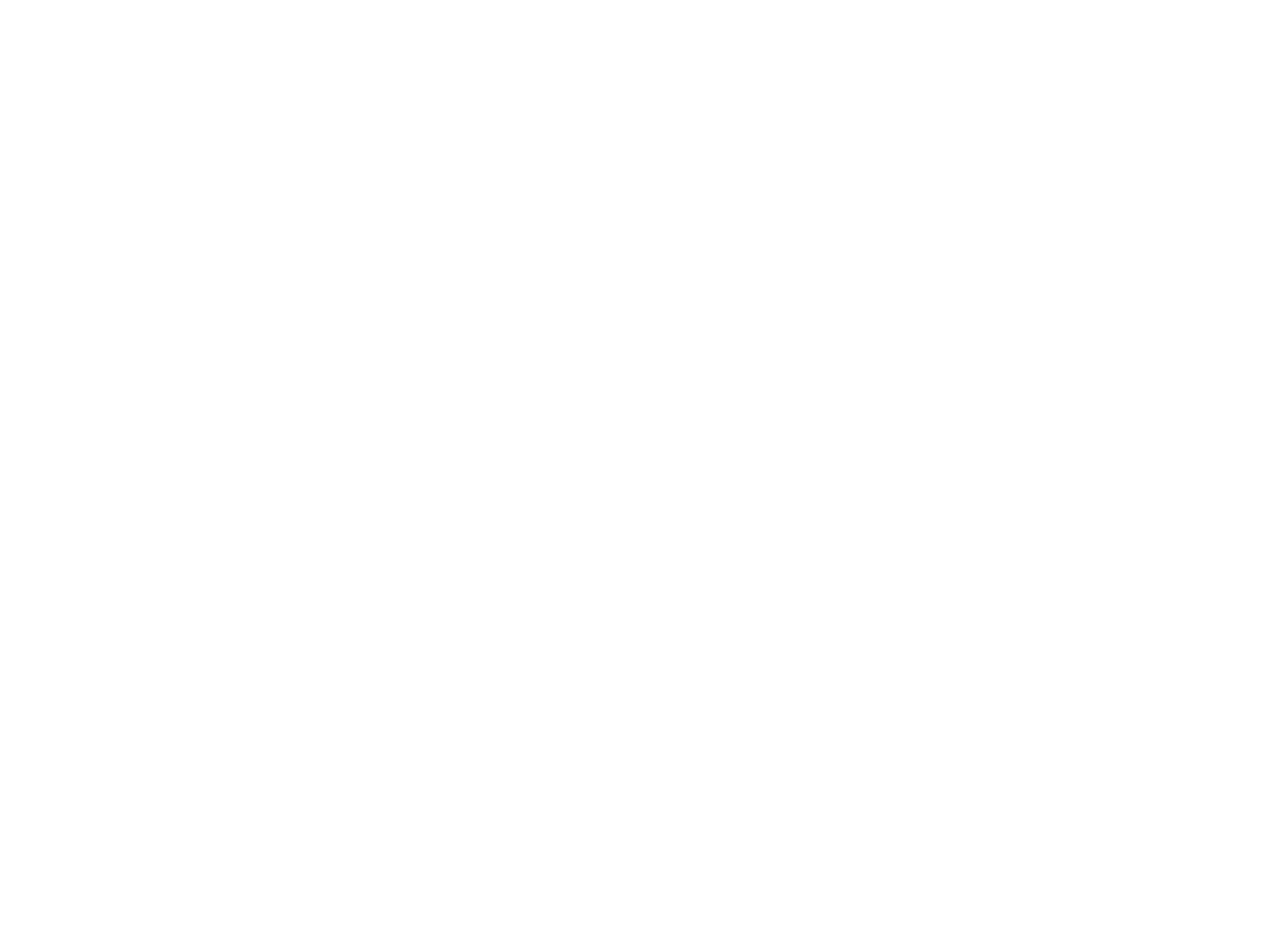
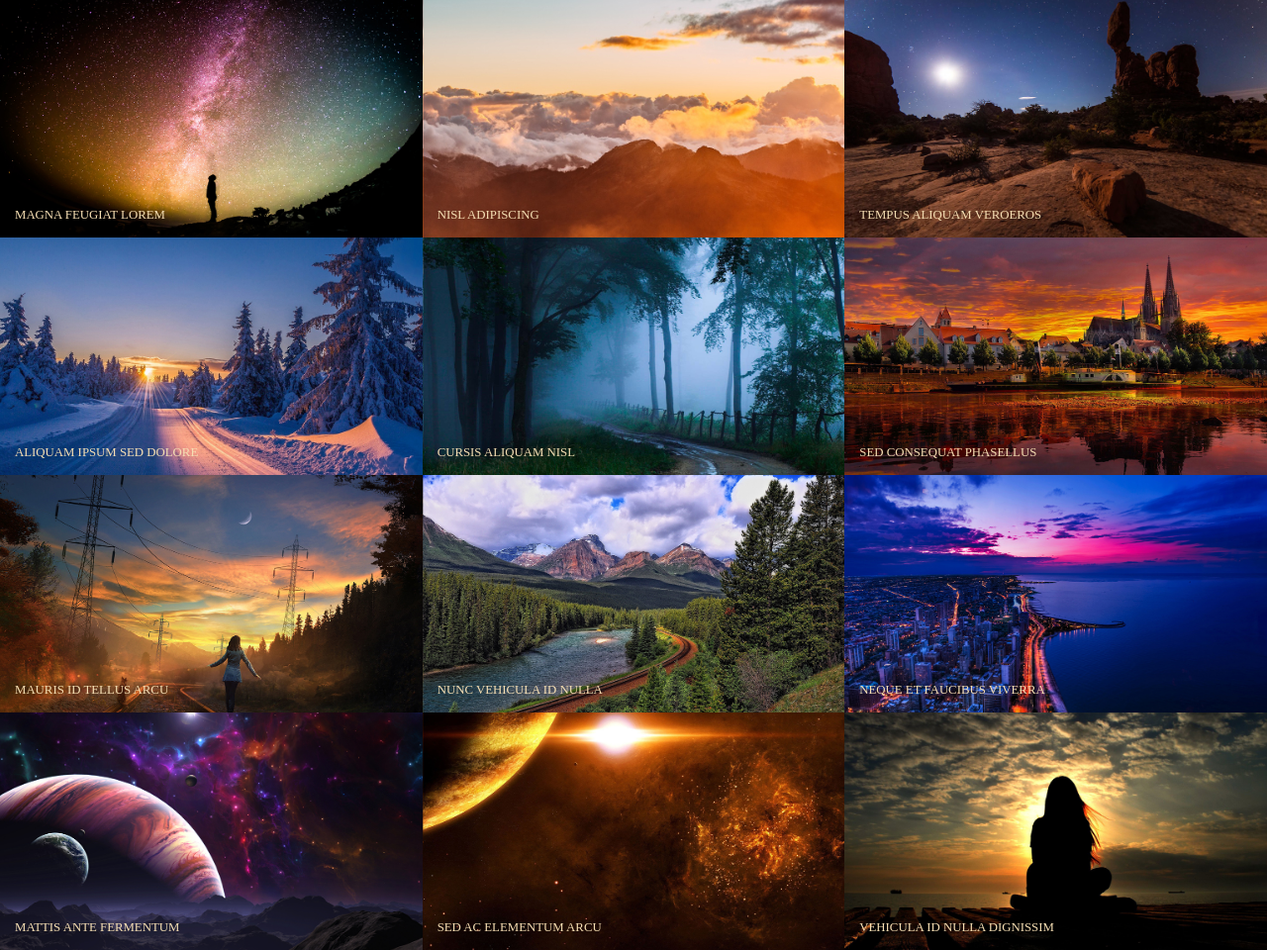
Before and after one commit to kerios1986/HW_Stasyuk_FEB, a plain HTML site: page HW-12/index.html in a window 1280 px wide. Shown: the whole page at 99% size. Before the commit the page ends 800 px from the top, so only its background shows below. Drawn offline with Linux system fonts and the light colour scheme.

Commit message:
HW-12. Gallery finished

```diff
--- a/HW-12/index.html
+++ b/HW-12/index.html
@@ -6,21 +6,84 @@
     <meta name="viewport" content="width=device-width, initial-scale=1.0">
     <title> Home Work Sergey Stasyuk</title>
     <link rel="stylesheet" href="./main.css">
+    <script> </script>
 </head>
 <body>
 
+    <script src="https://kit.fontawesome.com/f715358e6a.js" crossorigin="anonymous"></script>
+
     <div class="gallery">
 
-        <div>
-
+        <div class="pfoto">
+            <div>
+                <div class="text">MAGNA FEUGIAT LOREM</div>
+            </div>
         </div>
 
-        <div>
-
+        <div class="pfoto">
+            <div>
+                <div class="text">NISL ADIPISCING</div>
+            </div>
         </div>
 
-        <div>
+        <div class="pfoto">
+            <div>
+                <div class="text">TEMPUS ALIQUAM VEROEROS</div>
+            </div>
+        </div>
 
+        <div class="pfoto">
+            <div>
+                <div class="text">ALIQUAM IPSUM SED DOLORE</div>
+            </div>
+        </div>
+
+        <div class="pfoto">
+            <div>
+                <div class="text">CURSIS ALIQUAM NISL</div>
+            </div>
+        </div>
+
+        <div class="pfoto">
+            <div>
+                <div class="text">SED CONSEQUAT PHASELLUS</div>
+            </div>
+        </div>
+
+        <div class="pfoto">
+            <div>
+                <div class="text">MAURIS ID TELLUS ARCU</div>
+            </div>
+        </div>
+
+        <div class="pfoto">
+            <div>
+                <div class="text">NUNC VEHICULA ID NULLA</div>
+            </div>
+        </div>
+
+        <div class="pfoto">
+            <div>
+                <div class="text">NEQUE ET FAUCIBUS VIVERRA</div>
+            </div>
+        </div>
+
+        <div class="pfoto">
+            <div>
+                <div class="text">MATTIS ANTE FERMENTUM</div>
+            </div>
+        </div>
+
+        <div class="pfoto">
+            <div>
+                <div class="text">SED AC ELEMENTUM ARCU</div>
+            </div>
+        </div>
+
+        <div class="pfoto">
+            <div>
+                <div class="text">VEHICULA ID NULLA DIGNISSIM</div>
+            </div>
         </div>
 
     </div>
--- a/HW-12/main.scss
+++ b/HW-12/main.scss
@@ -5,3 +5,79 @@
 body {
     margin: 0px;
 }
+
+.gallery {
+    display: flex;
+    flex-direction: row;
+    justify-content: flex-start;
+    align-items: flex-start;
+    flex-wrap: wrap;
+    width: 100%;
+
+    > div:nth-child(1) {
+        background-image: url(./img/01.jpg);
+    }
+
+    > div:nth-child(2) {
+        background-image: url(./img/02.jpg);
+    }
+
+    > div:nth-child(3) {
+        background-image: url(./img/03.jpg);
+    }
+
+    > div:nth-child(4) {
+        background-image: url(./img/04.jpg);
+    }
+
+    > div:nth-child(5) {
+        background-image: url(./img/05.jpg);
+    }
+
+    > div:nth-child(6) {
+        background-image: url(./img/06.jpg);
+    }
+
+    > div:nth-child(7) {
+        background-image: url(./img/07.jpg);
+    }
+
+    > div:nth-child(8) {
+        background-image: url(./img/08.jpg);
+    }
+
+    > div:nth-child(9) {
+        background-image: url(./img/09.jpg);
+    }
+
+    > div:nth-child(10) {
+        background-image: url(./img/10.jpg);
+    }
+
+    > div:nth-child(11) {
+        background-image: url(./img/11.jpg);
+    }
+
+    > div:nth-child(12) {
+        background-image: url(./img/12.jpg);
+    }
+}
+
+.pfoto {
+    flex-basis: calc(100% / 3);
+    aspect-ratio: 16 / 9;
+    display: flex;
+    flex-direction: row;
+    justify-content: flex-start;
+    align-items: flex-end;
+    background-position: center;
+    background-size: cover;
+}
+
+.text {
+    font-size: 0.8em;
+    margin: 0 0 15px 15px;
+    color: wheat;
+    background-image: none;
+    background-color: none;
+}
```
Also changed, not shown: HW-12/img/01.jpg (added), HW-12/img/02.jpg (added), HW-12/img/03.jpg (added), HW-12/img/04.jpg (added), HW-12/img/05.jpg (added), HW-12/img/06.jpg (added), HW-12/img/07.jpg (added), HW-12/img/08.jpg (added), HW-12/img/09.jpg (added), HW-12/img/10.jpg (added), HW-12/img/11.jpg (added), HW-12/img/12.jpg (added), HW-12/main.css, 1 other file.
